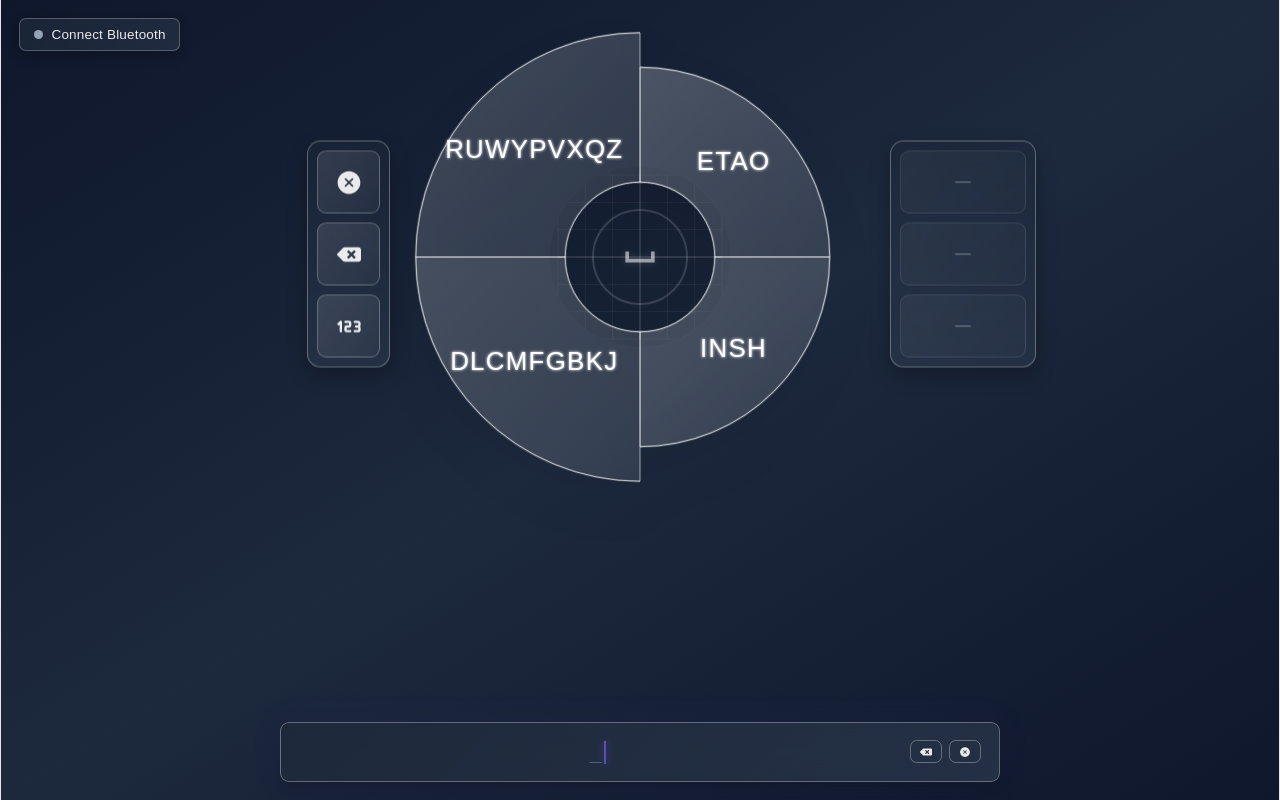
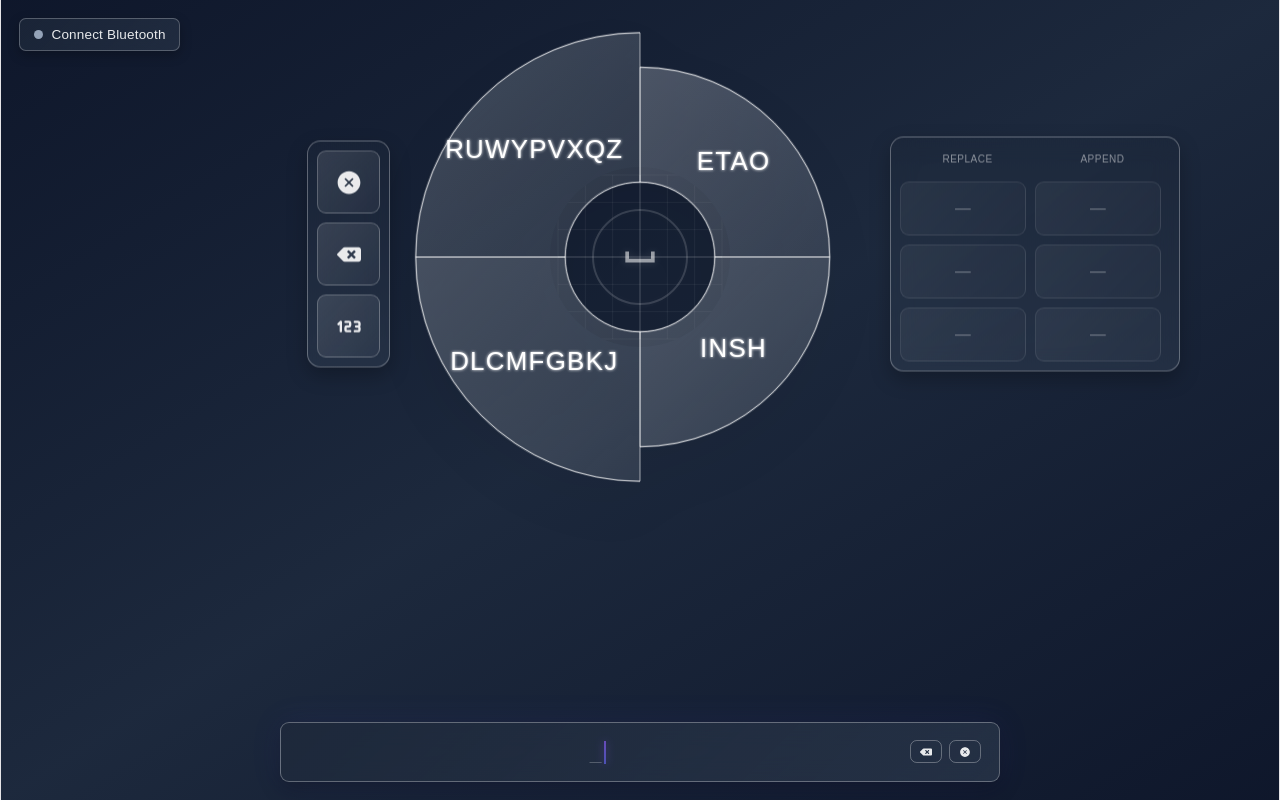
Before and after one commit to cesagui/gester, a React (Vite) app in the folder gester-web-app/: page / in a window 1280 px wide. Built offline with nearby package versions, Linux system fonts and the light colour scheme.

Commit message:
last min changes

```diff
--- a/gester-web-app/package.json
+++ b/gester-web-app/package.json
@@ -10,6 +10,7 @@
     "preview": "vite preview"
   },
   "dependencies": {
+    "@anthropic-ai/sdk": "^0.36.0",
     "react": "^19.2.5",
     "react-dom": "^19.2.5",
     "react-icons": "^5.6.0"
--- a/gester-web-app/src/components/DonutSelector.tsx
+++ b/gester-web-app/src/components/DonutSelector.tsx
@@ -34,7 +34,8 @@ const MENU_BUTTONS = ['1', '2', '3'];
 // Suggestion menu (right side) — mirrors the left menu but for Claude word completions
 const SUGGEST_SLOT_COUNT = 3;
 const SUGGEST_ENTER_HOLD_MS = 1500; // hold negative roll this long to open the suggest menu
-const COMPLETIONS_ENDPOINT = 'http://localhost:3000/complete';
+// Dev hits the local Hono server (`npm run dev` in /jester); prod hits the Vercel function at /api/complete.
+const COMPLETIONS_ENDPOINT = import.meta.env.DEV ? 'http://localhost:3000/complete' : '/api/complete';
 const COMPLETIONS_DEBOUNCE_MS = 250;
 
 async function fetchCompletions(buffer: string, signal: AbortSignal): Promise<string[]> {
@@ -154,8 +155,10 @@ export default function DonutSelector() {
   const [isSpaceAnchored, setIsSpaceAnchored] = React.useState(false);
   const [isNumberMode, setIsNumberMode] = React.useState(false);
   const [isSuggestMode, setIsSuggestMode] = React.useState(false);
-  const [suggestions, setSuggestions] = React.useState<string[]>([]);
+  const [replaceSuggestions, setReplaceSuggestions] = React.useState<string[]>([]);
+  const [appendSuggestions, setAppendSuggestions] = React.useState<string[]>([]);
   const [hoveredSuggestion, setHoveredSuggestion] = React.useState<number | null>(null);
+  const [suggestColumn, setSuggestColumn] = React.useState<0 | 1>(0); // 0 = replace, 1 = append
 
   const showRectangleRef = React.useRef(showRectangle);
   React.useEffect(() => {
@@ -182,13 +185,24 @@ export default function DonutSelector() {
     suggestModeRef.current = isSuggestMode;
   }, [isSuggestMode]);
 
-  const suggestionsRef = React.useRef<string[]>(suggestions);
+  const replaceSuggestionsRef = React.useRef<string[]>(replaceSuggestions);
   React.useEffect(() => {
-    suggestionsRef.current = suggestions;
-  }, [suggestions]);
+    replaceSuggestionsRef.current = replaceSuggestions;
+  }, [replaceSuggestions]);
+
+  const appendSuggestionsRef = React.useRef<string[]>(appendSuggestions);
+  React.useEffect(() => {
+    appendSuggestionsRef.current = appendSuggestions;
+  }, [appendSuggestions]);
+
+  const suggestColumnRef = React.useRef<0 | 1>(suggestColumn);
+  React.useEffect(() => {
+    suggestColumnRef.current = suggestColumn;
+  }, [suggestColumn]);
 
   const suggestEnterTimerRef = React.useRef<ReturnType<typeof setTimeout> | null>(null);
-  const completionsAbortRef = React.useRef<AbortController | null>(null);
+  const completionsReplaceAbortRef = React.useRef<AbortController | null>(null);
+  const completionsAppendAbortRef = React.useRef<AbortController | null>(null);
   const completionsDebounceRef = React.useRef<ReturnType<typeof setTimeout> | null>(null);
 
   const isNumberModeRef = React.useRef(isNumberMode);
@@ -302,6 +316,9 @@ export default function DonutSelector() {
     if (suggestModeRef.current) return;
     setIsSuggestMode(true);
     setHoveredSuggestion(0);
+    // Negative-roll hold got us here, so default to the replace column.
+    suggestColumnRef.current = 0;
+    setSuggestColumn(0);
 
     setShowRectangle(false);
     setSelectedSection(null);
@@ -343,15 +360,14 @@ export default function DonutSelector() {
     backCooldownUntilRef.current = Date.now() + 500;
   };
 
-  const applySuggestion = (word: string) => {
+  const applyReplace = (word: string) => {
+    if (!word) return;
+    setTypedText((prev) => prev.replace(/\S*$/, '') + word + ' ');
+  };
+
+  const applyAppend = (word: string) => {
     if (!word) return;
     setTypedText((prev) => {
-      const partial = prev.match(/\S*$/)?.[0] ?? '';
-      // If the suggestion completes the current partial word → replace it.
-      // Otherwise (Claude returned a follow-up word like "cesar" → "salad") → append it.
-      if (partial && word.toLowerCase().startsWith(partial.toLowerCase())) {
-        return prev.slice(0, prev.length - partial.length) + word + ' ';
-      }
       const sep = prev.length > 0 && !/\s$/.test(prev) ? ' ' : '';
       return prev + sep + word + ' ';
     });
@@ -457,7 +473,8 @@ export default function DonutSelector() {
         backHoldTimerRef.current = null;
       }
 
-      // Suggest mode: pitch chooses slot, flick types the word, positive roll exits.
+      // Suggest mode: pitch chooses row, roll-sign chooses column (replace/append),
+      // flick applies, positive roll past the threshold exits.
       if (suggestModeRef.current) {
         if (roll >= MENU_ENTER_ROLL_THRESHOLD) {
           exitSuggestMode();
@@ -469,11 +486,22 @@ export default function DonutSelector() {
         const idx = Math.min(Math.max(Math.floor(ratio * SUGGEST_SLOT_COUNT), 0), SUGGEST_SLOT_COUNT - 1);
         setHoveredSuggestion(idx);
 
+        // Roll-sign picks the column. Small deadzone around 0 to avoid jitter.
+        const ROLL_COLUMN_DEADZONE = 8;
+        const targetCol: 0 | 1 | null =
+          roll > ROLL_COLUMN_DEADZONE ? 1 : roll < -ROLL_COLUMN_DEADZONE ? 0 : null;
+        if (targetCol !== null && targetCol !== suggestColumnRef.current) {
+          suggestColumnRef.current = targetCol;
+          setSuggestColumn(targetCol);
+        }
+
         if (isHighMagnitude && !wasHighMagnitude && !magnitudeTriggeredRef.current) {
           fireSpike();
-          const word = suggestionsRef.current[idx];
+          const col = suggestColumnRef.current;
+          const word = (col === 0 ? replaceSuggestionsRef.current : appendSuggestionsRef.current)[idx];
           if (word) {
-            applySuggestion(word);
+            if (col === 0) applyReplace(word);
+            else applyAppend(word);
             exitSuggestMode();
           }
         }
@@ -714,36 +742,49 @@ export default function DonutSelector() {
       if (backHoldTimerRef.current) clearTimeout(backHoldTimerRef.current);
       if (suggestEnterTimerRef.current) clearTimeout(suggestEnterTimerRef.current);
       if (completionsDebounceRef.current) clearTimeout(completionsDebounceRef.current);
-      completionsAbortRef.current?.abort();
+      completionsReplaceAbortRef.current?.abort();
+      completionsAppendAbortRef.current?.abort();
     };
   }, []);
 
   React.useEffect(() => {
     if (completionsDebounceRef.current) clearTimeout(completionsDebounceRef.current);
 
-    // Only fetch when we're mid-word (last char is non-whitespace).
-    // Empty buffer or trailing whitespace → no suggestions (would be next-word, not completions).
-    if (!/\S$/.test(typedText)) {
-      completionsAbortRef.current?.abort();
-      setSuggestions([]);
+    // Empty buffer → nothing to suggest.
+    if (typedText.length === 0) {
+      completionsReplaceAbortRef.current?.abort();
+      completionsAppendAbortRef.current?.abort();
+      setReplaceSuggestions([]);
+      setAppendSuggestions([]);
       return;
     }
 
+    const midWord = /\S$/.test(typedText);
+    // Append column always reflects "what comes next" — sent with a trailing space.
+    const appendBuffer = midWord ? typedText + ' ' : typedText;
+
     completionsDebounceRef.current = setTimeout(() => {
-      completionsAbortRef.current?.abort();
-      const ac = new AbortController();
-      completionsAbortRef.current = ac;
-      fetchCompletions(typedText, ac.signal)
-        .then((sugs) => {
-          if (!ac.signal.aborted) {
-            console.log('[completions]', sugs);
-            setSuggestions(sugs);
+      // Replace column: only meaningful mid-word — completions of the partial word.
+      completionsReplaceAbortRef.current?.abort();
+      if (midWord) {
+        const acReplace = new AbortController();
+        completionsReplaceAbortRef.current = acReplace;
+        fetchCompletions(typedText, acReplace.signal)
+          .then((sugs) => { if (!acReplace.signal.aborted) setReplaceSuggestions(sugs); })
+          .catch((err) => { if (err?.name !== 'AbortError') console.error('[completions:replace]', err); });
+      } else {
+        setReplaceSuggestions([]);
       }
-        })
-        .catch((err) => {
-          if (err?.name !== 'AbortError') console.error('[completions]', err);
-        });
+
+      // Append column: next-word suggestions.
+      completionsAppendAbortRef.current?.abort();
+      const acAppend = new AbortController();
+      completionsAppendAbortRef.current = acAppend;
+      fetchCompletions(appendBuffer, acAppend.signal)
+        .then((sugs) => { if (!acAppend.signal.aborted) setAppendSuggestions(sugs); })
+        .catch((err) => { if (err?.name !== 'AbortError') console.error('[completions:append]', err); });
     }, COMPLETIONS_DEBOUNCE_MS);
+
     return () => {
       if (completionsDebounceRef.current) clearTimeout(completionsDebounceRef.current);
     };
@@ -894,37 +935,57 @@ export default function DonutSelector() {
                 ? '0 0 28px rgba(59, 130, 246, 0.45), 0 10px 24px rgba(0, 0, 0, 0.35)'
                 : '0 8px 20px rgba(0, 0, 0, 0.25)',
               transition: 'background 0.25s ease, box-shadow 0.25s ease',
+              fontFamily: 'Atkinson Hyperlegible, sans-serif',
             }}
           >
-            {Array.from({ length: SUGGEST_SLOT_COUNT }).map((_, index) => {
-              const word = suggestions[index] ?? '';
-              const isHovered = hoveredSuggestion === index;
-              const handleClick = () => applySuggestion(word);
+            <div className="flex gap-2 px-1 select-none">
+              {(['replace', 'append'] as const).map((label, col) => {
+                const isActiveCol = isSuggestMode && suggestColumn === col;
+                return (
+                  <div
+                    key={label}
+                    className="w-28 text-center text-[10px] uppercase tracking-wider"
+                    style={{
+                      color: isActiveCol ? 'rgba(255,255,255,0.95)' : 'rgba(255,255,255,0.5)',
+                      transition: 'color 0.2s ease',
+                    }}
+                  >
+                    {label}
+                  </div>
+                );
+              })}
+            </div>
+            {Array.from({ length: SUGGEST_SLOT_COUNT }).map((_, row) => (
+              <div key={row} className="flex gap-2">
+                {([0, 1] as const).map((col) => {
+                  const word = (col === 0 ? replaceSuggestions : appendSuggestions)[row] ?? '';
+                  const isHovered =
+                    isSuggestMode && hoveredSuggestion === row && suggestColumn === col;
+                  const handleClick = () => (col === 0 ? applyReplace(word) : applyAppend(word));
                   return (
                     <button
-                  key={index}
+                      key={col}
                       type="button"
                       onClick={handleClick}
                       disabled={!word}
-                  className="min-w-[7rem] h-14 px-3 rounded-lg border flex items-center justify-center text-white/90 transition-all duration-150 disabled:opacity-40"
+                      className="w-28 h-12 px-2 rounded-lg border flex items-center justify-center text-white/90 transition-all duration-150 disabled:opacity-40"
                       style={{
-                    borderColor: isSuggestMode && isHovered
-                      ? 'rgba(255,255,255,0.9)'
-                      : 'rgba(255,255,255,0.25)',
-                    background: isSuggestMode && isHovered
+                        borderColor: isHovered ? 'rgba(255,255,255,0.9)' : 'rgba(255,255,255,0.25)',
+                        background: isHovered
                           ? 'linear-gradient(135deg, rgba(255,255,255,0.32), rgba(255,255,255,0.12))'
                           : 'linear-gradient(135deg, rgba(255,255,255,0.12), rgba(255,255,255,0.04))',
-                    boxShadow: isSuggestMode && isHovered
+                        boxShadow: isHovered
                           ? '0 0 18px rgba(255,255,255,0.45), 0 0 24px rgba(59,130,246,0.4)'
                           : 'none',
-                    transform: isSuggestMode && isHovered ? 'scale(1.05)' : 'scale(1)',
-                    fontFamily: 'Atkinson Hyperlegible, sans-serif',
+                        transform: isHovered ? 'scale(1.05)' : 'scale(1)',
                       }}
                     >
                       <span className="text-sm font-medium truncate">{word || '—'}</span>
                     </button>
                   );
                 })}
+              </div>
+            ))}
           </div>
         </div>
       )}
```
Also changed, not shown: gester-web-app/api/complete.ts (added, +78 -0 lines), 1 other file (tests, documents, lock files or other folders). Lines whose indentation alone changed are shown as unchanged.
